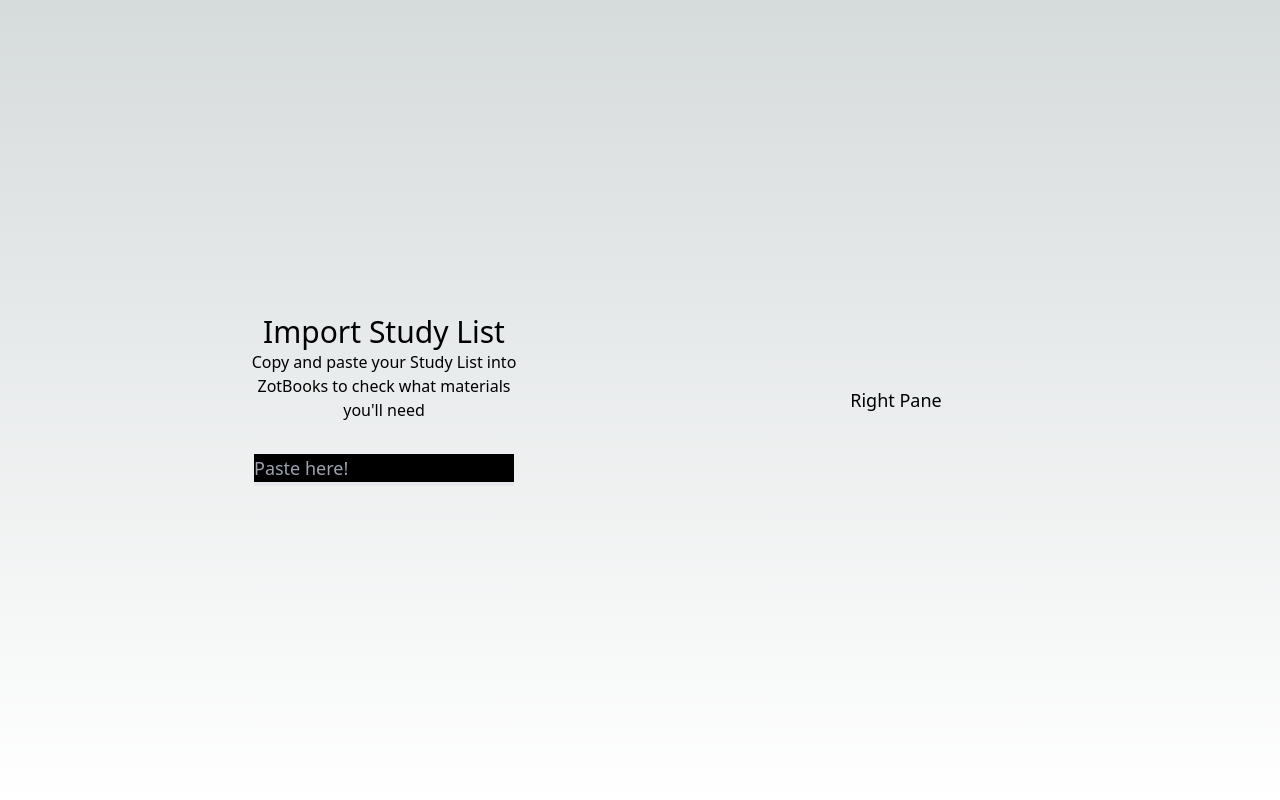
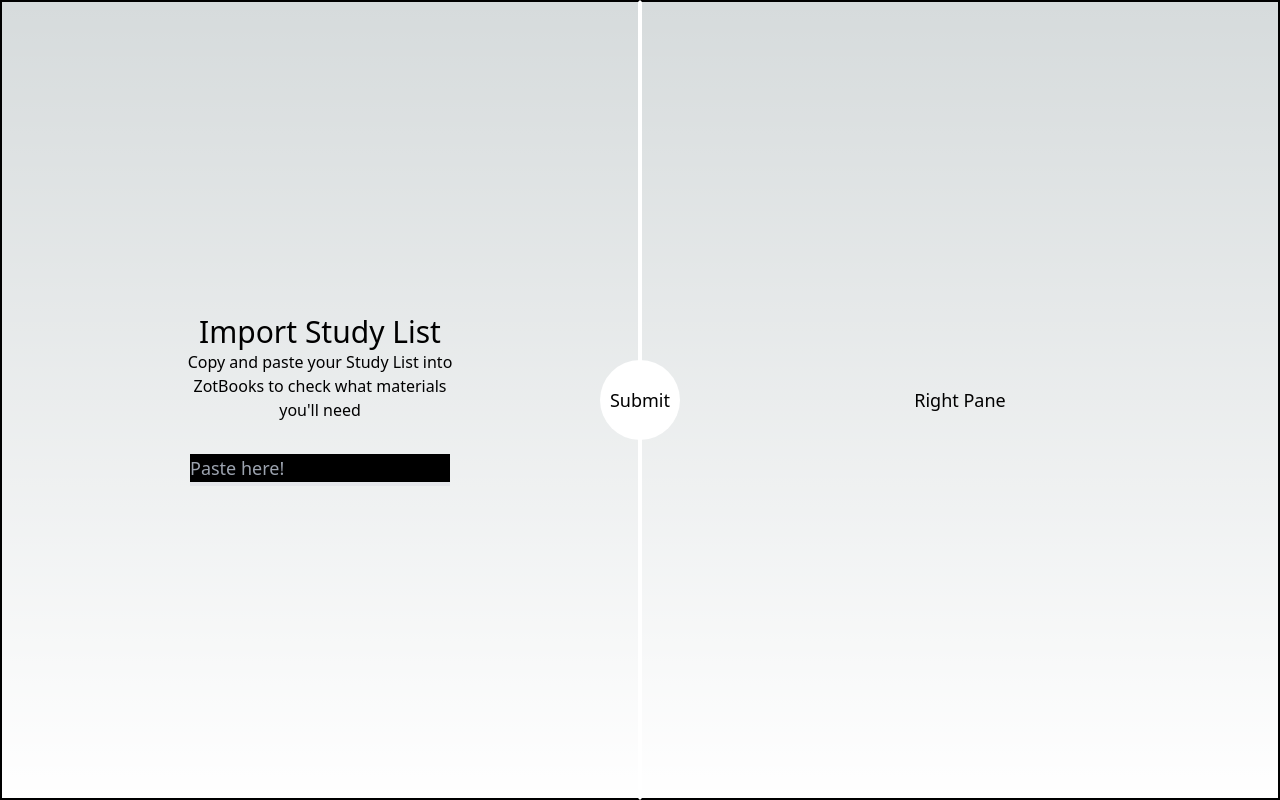
Before and after one commit to KevinWu098/ZotBooks, a Next.js app: page / in a window 1280 px wide. Built offline with nearby package versions, Linux system fonts and the light colour scheme.

Commit message:
Adjust styling, add submit button

```diff
--- a/app/page.jsx
+++ b/app/page.jsx
@@ -32,14 +32,18 @@
     setSectionCodes(sectionCodes.filter((code) => code !== sectionCode));
   };
 
+  const findMaterials = () => {
+    return "";
+  };
+
   return (
-    <main className="flex min-h-screen justify-between p-24 font-sans items-center">
-      <div className="z-10 max-w-5xl mx-auto w-full items-center text-center align-middle text-lg flex">
-        <div className="flex flex-1 flex-col gap-y-8">
+    <main className="flex min-h-screen justify-between font-sans items-center">
+      <div className="flex justify-center align-middle items-center z-10 mx-auto w-full text-center text-lg">
+        <div className="flex flex-1 flex-col gap-y-8 border-black border-r-white border-2 border-box min-w-[50vw] h-[100vh] justify-center">
           <div className="flex flex-col gap-y-4 justify-center items-center">
             <div>
               <h1 className="text-3xl">Import Study List</h1>
-              <p className="text-base w-72">
+              <p className="text-base md:w-72 sm:w-60">
                 Copy and paste your Study List into ZotBooks to check what
                 materials {"you'll"} need
               </p>
@@ -61,7 +65,7 @@
           {sectionCodes?.length > 0 && (
             <div className="flex flex-col gap-y-2">
               <h2>{"Here's"} what we received:</h2>
-              <div className="grid grid-cols-2 gap-x-6 gap-y-3 max-w-xs mx-auto">
+              <div className="grid grid-cols-3 gap-x-6 gap-y-3 max-w-xs mx-auto">
                 {sectionCodes.map((sectionCode) => (
                   <div
                     className="hover:bg-white hover:text-red-600 hover:cursor-pointer border-box hover:border border border-white flex justify-center items-center bg-white text-black p-[0.4rem] rounded-full w-[4rem]"
@@ -76,7 +80,17 @@
           )}
         </div>
 
-        <div className="flex flex-1 flex-col">Right Pane</div>
+        <button
+          className="text-black bg-white w-20 h-20 px-2 py-0 absolute top-50 left-50 rounded-full hover:text-green-600 hover:border-green-600 hover:border-2 transition-all"
+          disabled={sectionCodes?.length <= 0}
+          onClick={() => findMaterials()}
+        >
+          Submit
+        </button>
+
+        <div className="flex flex-1 flex-col min-w-[50vw] border-black border-l-white border-box border-2 h-[100vh] justify-center">
+          Right Pane
+        </div>
       </div>
     </main>
   );
```
